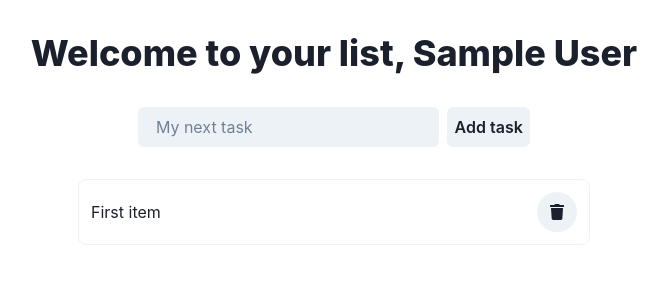
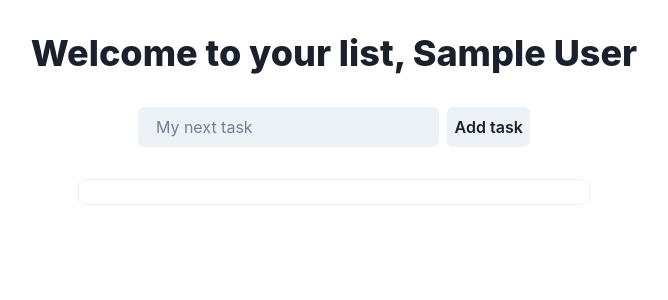
Before and after one commit to kelnerroberto/Desafio-T-cnico---Blitz-de-Carreira, a React (Create React App) app in the folder application/: page /home/todolist in a window 1280 px wide. Shown: the top 300 px of the page, without its empty margins (306-974 px from the left). Built offline with nearby package versions, Linux system fonts and the light colour scheme; sample sign-in values are in the browser's storage.

Commit message:
fix: makes context work - todo: solve the id of eachListItem change as long as one item is deleted

```diff
--- a/application/src/components/main/AddToList.jsx
+++ b/application/src/components/main/AddToList.jsx
@@ -10,6 +10,7 @@ export default function AddToList() {
     const newTaskToAdd = { id: todos.length + 1, body: task };
     const newArrayOfTodos = [...todos, newTaskToAdd];
     setToDos(newArrayOfTodos);
+    localStorage.setItem('todoList', JSON.stringify(newArrayOfTodos));
   }
 
   return(
--- a/application/src/components/main/ListComponent.jsx
+++ b/application/src/components/main/ListComponent.jsx
@@ -7,9 +7,7 @@ export default function ListComponent() {
   const { todos, setToDos } = useContext(ToDoContext);
 
   const deleteToDo = (id) => {
-    const newToDoList = todos.filter(eachOfList => {
-      eachOfList.id !== id
-    });
+    const newToDoList = todos.filter((eachOfList) => eachOfList.id !== id);
     setToDos(newToDoList);
   }
 
@@ -33,7 +31,7 @@ export default function ListComponent() {
             <IconButton
               icon={<FaTrash />}
               isRound='true'
-              onClick={ () => deleteToDo() }
+              onClick={ () => deleteToDo(todo.id) }
             />
           </HStack>
         ))
--- a/application/src/context/ToDoProvider.jsx
+++ b/application/src/context/ToDoProvider.jsx
@@ -4,13 +4,13 @@ import PropTypes from 'prop-types';
 export const ToDoContext = createContext({});
 
 export const ToDoProvider = ({ children }) => {
-  const [todos, setToDos] = useState([{ id: 1, body: 'First item' }]);
+  const [todos, setToDos] = useState([]);
 
   const value = {
     todos,
     setToDos,
   }
-
+  console.log(todos);
   return(
     <ToDoContext.Provider value={ value }>
       { children }
```
